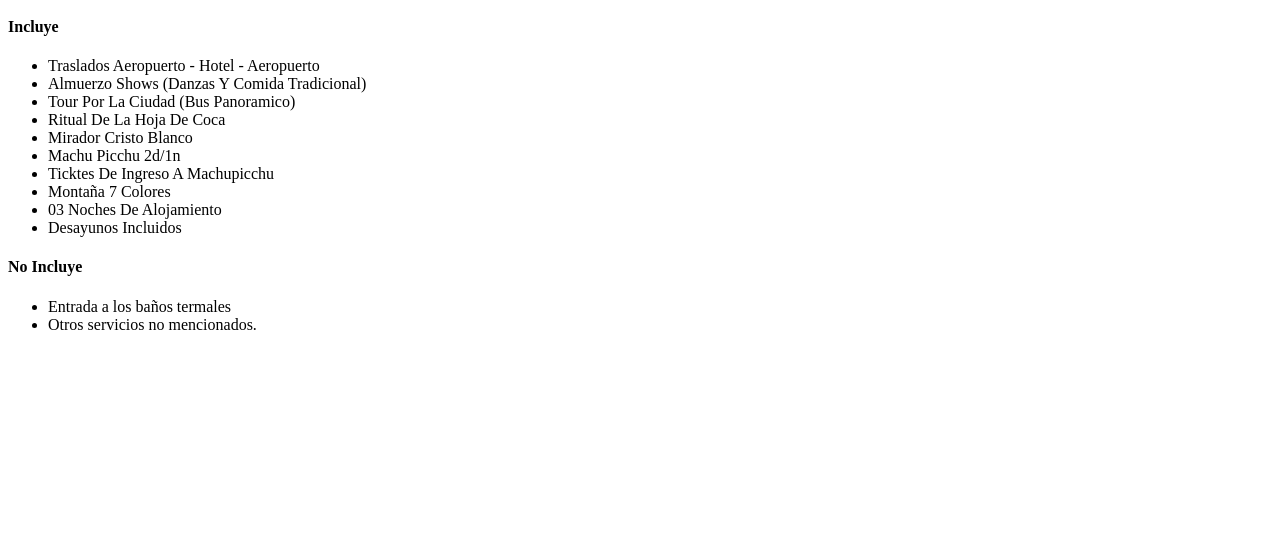
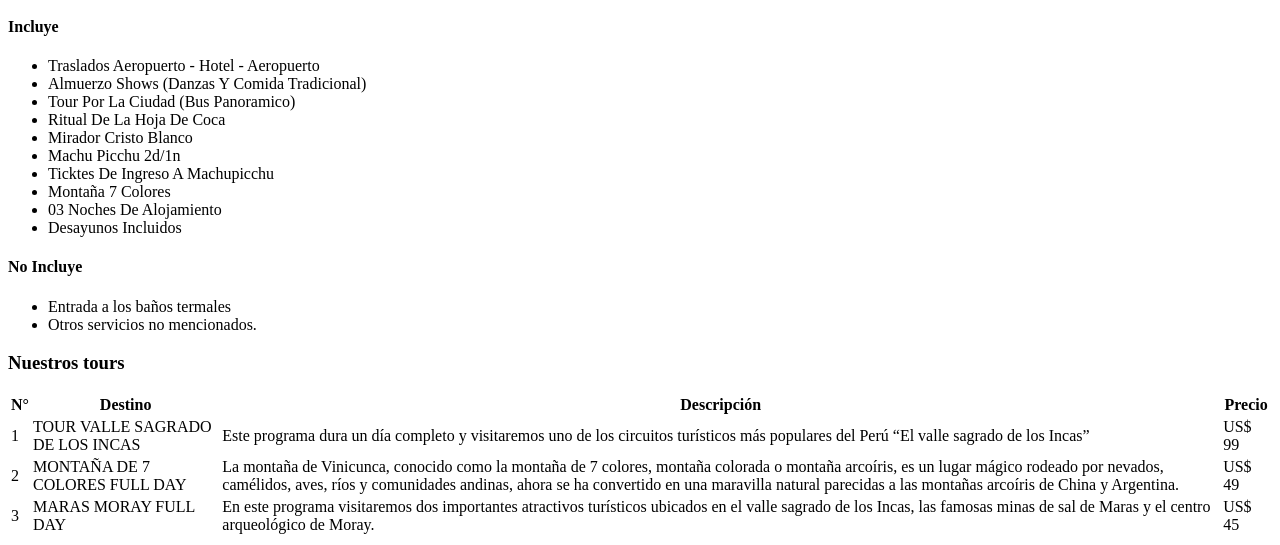
Before and after one commit to Brau2003/Agencia-de-viajes-InkaTour, a plain HTML site: page index.html in a window 1280 px wide. Shown: the part 564-1109 px from the top of the page. Before the commit the page ends 914 px from the top, so only its background shows below. Drawn offline with Linux system fonts and the light colour scheme.

Commit message:
Tours añadido

```diff
--- a/index.html
+++ b/index.html
@@ -65,7 +65,45 @@
                     <li>Otros servicios no mencionados.</li>
                 </ul>
             </section>
-
+            <section>
+                <h3>Nuestros tours</h3>
+                <table>
+                    <thead>
+                        <tr>
+                            <th>N°</th>
+                            <th>Destino</th>
+                            <th>Descripción</th>
+                            <th>Precio</th>
+                        </tr>
+                    </thead>
+                    <tbody>
+                        <tr>
+                            <td>1</td>
+                            <td>TOUR VALLE SAGRADO DE LOS INCAS</td>
+                            <td>Este programa dura un día completo y visitaremos uno de los circuitos turísticos más
+                                populares del Perú “El valle sagrado de los Incas”</td>
+                            <td>US$ 99</td>
+                        </tr>
+                        <tr>
+                            <td>2</td>
+                            <td>MONTAÑA DE 7 COLORES FULL DAY</td>
+                            <td>La montaña de Vinicunca, conocido como la montaña de 7 colores, montaña colorada o
+                                montaña arcoíris, es un lugar mágico rodeado por nevados, camélidos, aves, ríos y
+                                comunidades andinas, ahora se ha convertido en una maravilla natural parecidas a las
+                                montañas arcoíris de China y Argentina.</td>
+                            <td>US$ 49</td>
+                        </tr>
+                        <tr>
+                            <td>3</td>
+                            <td>MARAS MORAY FULL DAY</td>
+                            <td>En este programa visitaremos dos importantes atractivos turísticos ubicados en el valle
+                                sagrado de los Incas, las famosas minas de sal de Maras y el centro arqueológico de
+                                Moray. </td>
+                            <td>US$ 45</td>
+                        </tr>
+                    </tbody>
+                </table>
+            </section>
         </section>
 
     </main>
```
